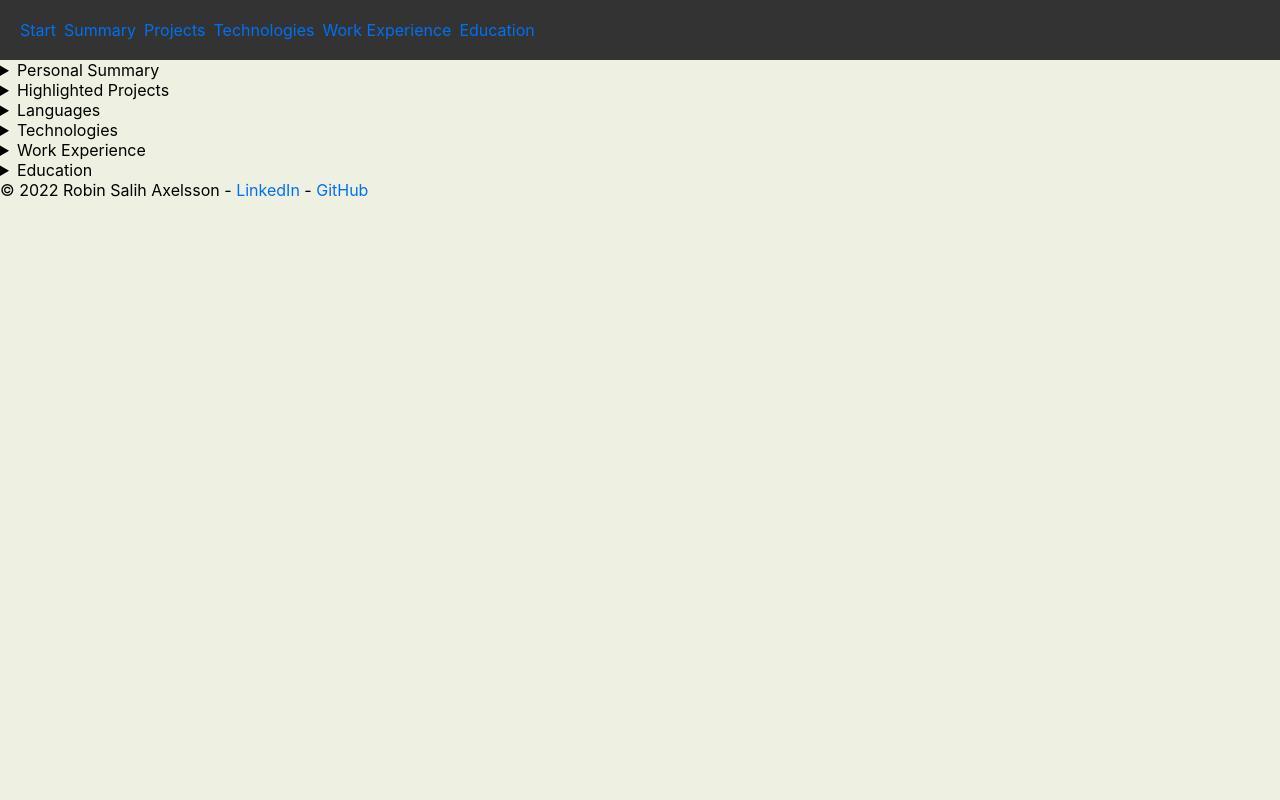
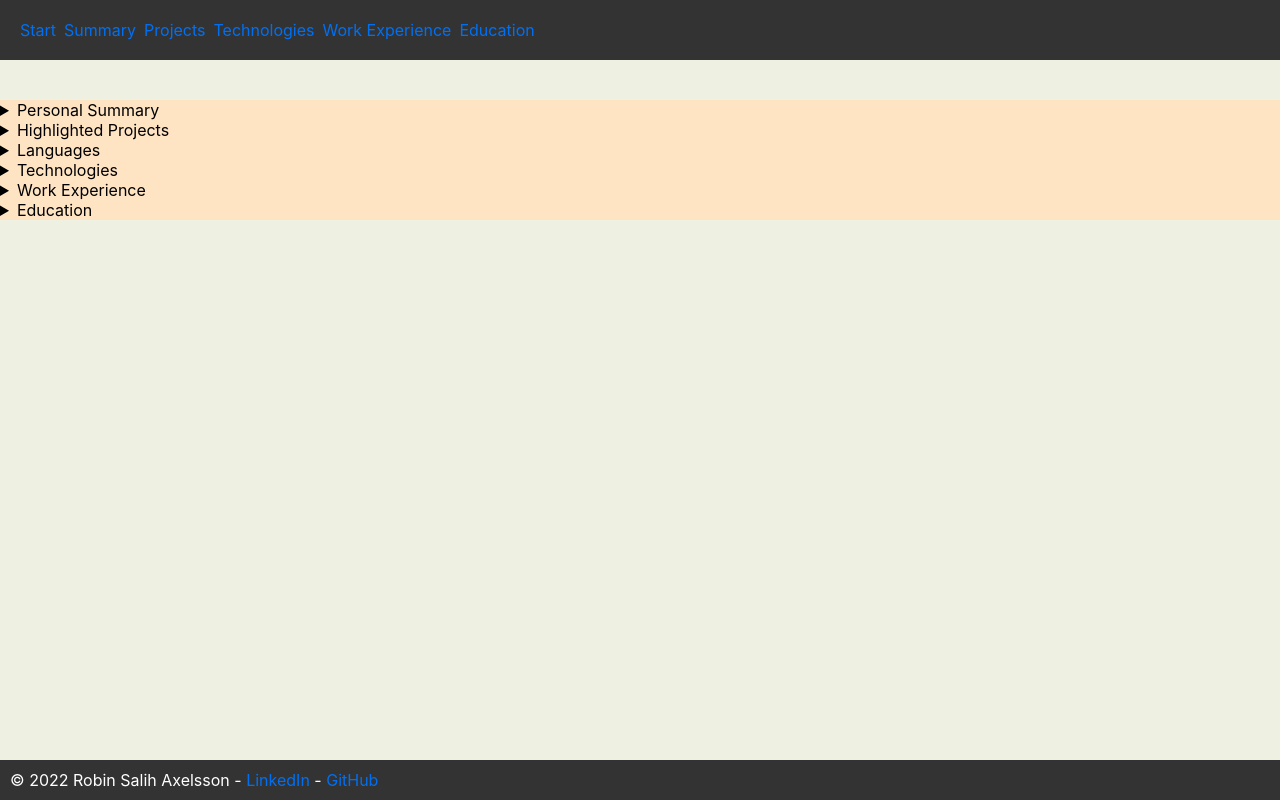
Before and after one commit to RobinAxelsson/personal-jam, a Next.js app: page / in a window 1280 px wide. Built offline with nearby package versions, Linux system fonts and the light colour scheme.

Commit message:
footer styled

```diff
--- a/styles/globals.css
+++ b/styles/globals.css
@@ -3,6 +3,7 @@
   --clr-primary: hsl(228, 39%, 23%);
   --clr-dark-accent: #333333;
   --clr-light-accent: #0070f3;
+  --clr-light-font: #ffffff;
 }
 
 * {
@@ -39,6 +40,10 @@ a:hover {
 }
 
 header {
+  position: fixed;
+  overflow: hidden;
+  top: 0;
+  width: 100%;
   display: flex;
   align-items: center;
   background-color: var(--clr-dark-accent);
@@ -52,6 +57,20 @@ nav ul {
   gap: 0.5rem;
 }
 
+main {
+  margin-top: 100px;
+  background-color: bisque;
+}
+
+footer {
+  color: var(--clr-light-font);
+  background-color: var(--clr-dark-accent);
+  padding: 10px;
+  overflow: hidden;
+  position: fixed;
+  bottom: 0;
+  width: 100%;
+}
 
 
 /* @media (min-width: var(--screen-small-px)) {
```
